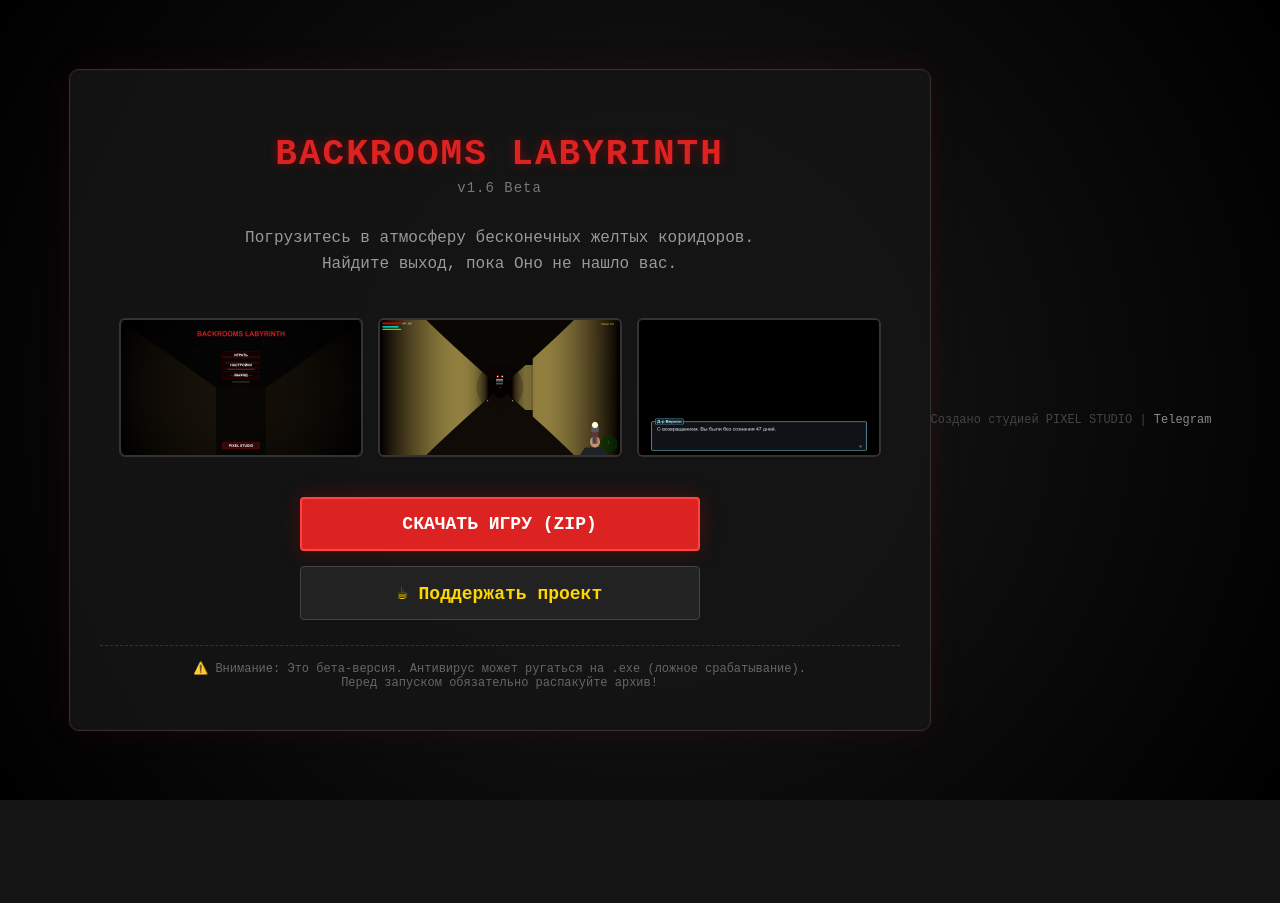
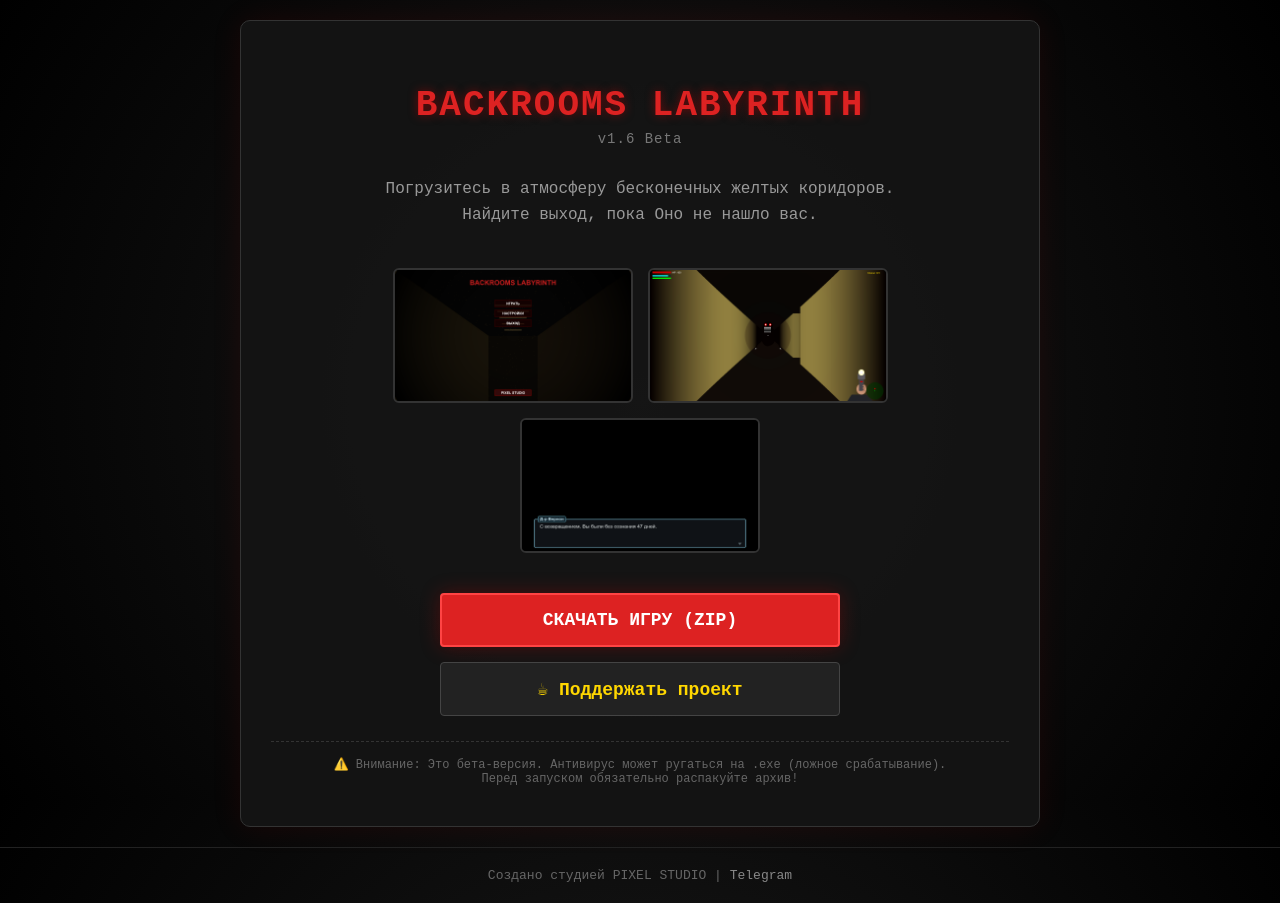
Before and after one commit to lomar456/pixel-studio, a Flask app: page / in a window 1280 px wide. Before the commit the page ends 800 px from the top, so only its background shows below. Run offline with Flask 3, Linux system fonts and the light colour scheme.

Commit message:
index.html

```diff
--- a/templates/index.html
+++ b/templates/index.html
@@ -5,27 +5,42 @@
     <meta name="viewport" content="width=device-width, initial-scale=1.0">
     <title>Backrooms Labyrinth - Pixel Studio</title>
     <style>
+        * {
+            box-sizing: border-box;
+        }
+
         body {
             background-color: #0a0a0a;
             color: #ccc;
             font-family: 'Courier New', Courier, monospace;
             margin: 0;
+            /* Делаем сетку: первый блок на весь экран, второй (подвал) прибит к низу */
+            display: grid;
+            grid-template-rows: 1fr auto;
+            min-height: 100vh;
+            text-align: center;
+            background-image: radial-gradient(circle, #1a1a1a 0%, #000 100%);
+            background-attachment: fixed;
+        }
+
+        /* Обертка для контента, чтобы он был ровно по центру */
+        .main-wrapper {
             display: flex;
             justify-content: center;
             align-items: center;
-            min-height: 100vh;
-            text-align: center;
-            background-image: radial-gradient(circle, #1a1a1a 0%, #000 100%);
+            padding: 20px;
         }
+
         .container {
             background: rgba(20, 20, 20, 0.9);
             padding: 40px 30px;
             border: 1px solid #333;
             box-shadow: 0 0 30px rgba(200, 0, 0, 0.1);
             border-radius: 10px;
+            width: 100%;
             max-width: 800px;
-            width: 90%;
         }
+
         h1 {
             color: #d22;
             font-size: 36px;
@@ -47,7 +62,6 @@
             color: #999;
         }
 
-        /* Стили для скриншотов */
         .screenshots {
             display: flex;
             flex-wrap: wrap;
@@ -86,7 +100,6 @@
             width: 80%;
             max-width: 400px;
             border-radius: 4px;
-            box-sizing: border-box;
         }
         .btn-main {
             background-color: #d22;
@@ -117,10 +130,15 @@
             border-top: 1px dashed #333;
             padding-top: 15px;
         }
+
+        /* Идеальный подвал */
         footer {
-            margin-top: 40px;
-            font-size: 12px;
-            color: #444;
+            text-align: center;
+            padding: 20px;
+            font-size: 13px;
+            color: #666;
+            border-top: 1px solid #222;
+            width: 100%;
         }
         footer a {
             color: #888;
@@ -133,6 +151,8 @@
 </head>
 <body>
 
+    <!-- Обертка для центрирования контента -->
+    <div class="main-wrapper">
         <div class="container">
             <h1>Backrooms Labyrinth</h1>
             <div class="subtitle">v1.6 Beta</div>
@@ -142,7 +162,6 @@
                 Найдите выход, пока Оно не нашло вас.
             </p>
 
-        <!-- БЛОК СО СКРИНШОТАМИ (Они должны лежать в папке static) -->
             <div class="screenshots">
                 <img src="{{ url_for('static', filename='screenshot_1.png') }}" alt="Меню">
                 <img src="{{ url_for('static', filename='screenshot_2.png') }}" alt="Коридор">
@@ -150,10 +169,7 @@
             </div>
 
             <div class="btn-group">
-            <!-- Кнопка скачивания -->
                 <a href="{{ download_url }}" class="btn btn-main">Скачать игру (ZIP)</a>
-
-            <!-- Кнопка доната -->
                 <a href="{{ donate_url }}" target="_blank" class="btn btn-donate">☕ Поддержать проект</a>
             </div>
 
@@ -162,7 +178,9 @@
                 Перед запуском обязательно распакуйте архив!
             </div>
         </div>
+    </div>
 
+    <!-- Подвал всегда внизу -->
     <footer>
         Создано студией PIXEL STUDIO | <a href="{{ tg_url }}" target="_blank">Telegram</a>
     </footer>
```
Lines whose indentation alone changed are shown as unchanged.
